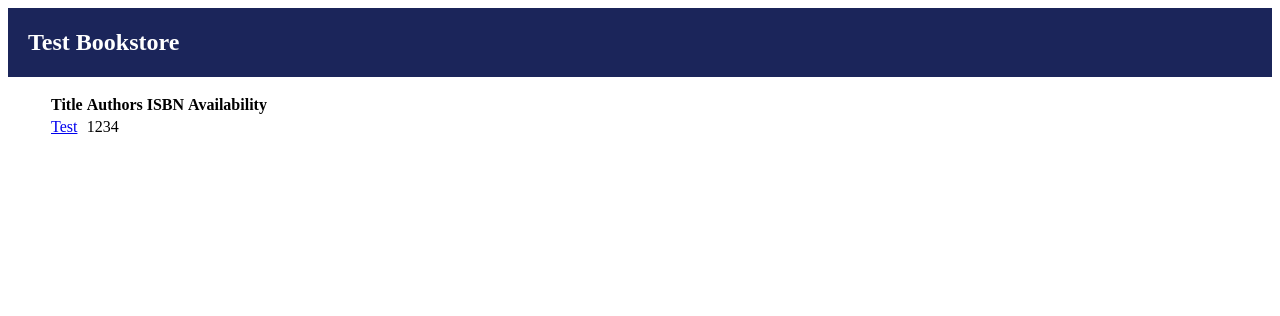
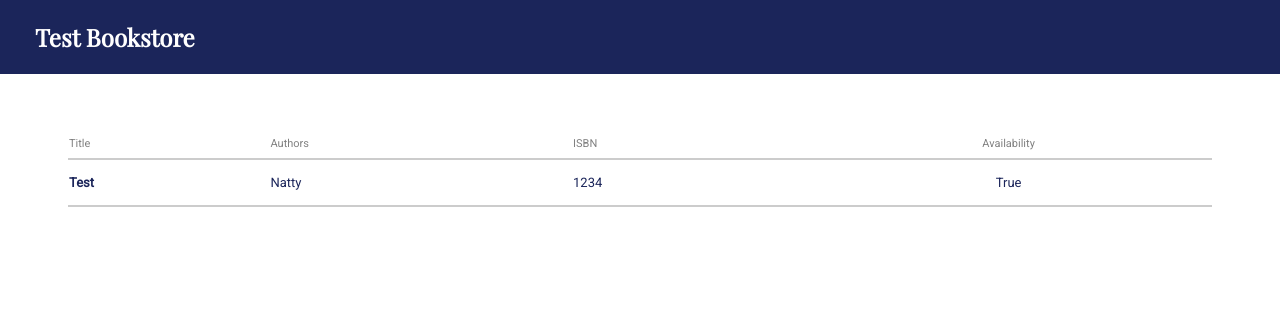
Before and after one commit to B1Dobbs/test_bookstore_d2d, a Django app: page /testBookstore/library/ in a window 1280 px wide. Shown: the top 316 px of the page. Run offline with Django 3.2, Linux system fonts and the light colour scheme; data comes from the database, SQL or seed files in the repository.

Commit message:
Top bar updated, table styling updated

```diff
--- a/test_bookstore_app/static/css/library.css
+++ b/test_bookstore_app/static/css/library.css
@@ -1,14 +1,70 @@
 /* Our navy color */
 /* #1B255A */
+
+/* our orange color #FF5722 */
 
 .title_bar {
     overflow: hidden;
     background-color: #1B255A;
+    left: 0;
+    right: 0;
+    top: 0;
+    position: absolute;
 }
 
 .title_bar h1{
     color: white;
-    padding: 5px 20px;
+    padding: 5px 35px;
     text-decoration: none;
     font-size: 24px;
+    width: 100%;
+    font-family: 'Playfair Display', serif;
 }
+
+
+.book_filters{
+    padding: 60px;
+}
+
+.book_filters table{
+    border-collapse: collapse;
+    width: 100%;
+    margin: 50px auto;
+}
+
+.book_filters tr{
+    font-family: 'Roboto', sans-serif;
+    font-size: 13px;
+    color: #1B255A;
+    font-weight: 100;
+    border-color: gray!important;
+    border-bottom: 2px solid #ccc!important;
+}
+
+.book_filters a{
+    color: #1B255A;
+    text-decoration: none;
+    font-weight: bold;
+}
+
+.book_filters th{
+    text-align: left;
+    font-weight: 100;
+    padding-bottom: 8px;
+}
+
+.book_filters td{
+    padding-top: 15px;
+    padding-bottom: 15px;
+}
+
+.book_filters .avail{
+    text-align: center;
+}
+
+.book_filters .headers{
+    font-family: 'Roboto', sans-serif;
+    font-size: 11px;
+    color: gray;
+    font-weight: 100;
+}
--- a/test_bookstore_app/templates/test_bookstore_app/library.html
+++ b/test_bookstore_app/templates/test_bookstore_app/library.html
@@ -1,33 +1,36 @@
 <!DOCTYPE html>
 {% load static %}
 <link rel="stylesheet" href="{% static 'css/library.css' %}">
-<html>
+<link href="https://fonts.googleapis.com/css?family=Playfair+Display|Roboto&display=swap" rel="stylesheet"><html>
     <head>
     </head>
 
     <div class="title_bar">
         <h1>Test Bookstore</h1>
     </div>
+    <br>
 
     {% if book_list %}
-        <ul>
+    <div class="book_filters">
         <table>
-            <tr>
+            <tr class="headers">
                 <th>Title</th>
                 <th>Authors</th>
                 <th>ISBN</th>
-                <th>Availability</th>
+                <th class="avail">Availability</th>
             </tr>
             {% for book in book_list %}
                 <tr>
                     <td><a href="/library/{{ book.isbn }}/">{{ book.title }}</a></td>
+                    <td>{{book.authors.name}}</td>
                     <td>{{book.isbn}}</td>
+                    <td class="avail">{{book.availability}}</td>
                 </tr>
             {% endfor %}
         </table>
-        </ul>
+    </div>
     {% else %}
         <p>No books are available.</p>
     {% endif %}
 
-<html>
+</html>
```
Lines whose indentation alone changed are shown as unchanged.
